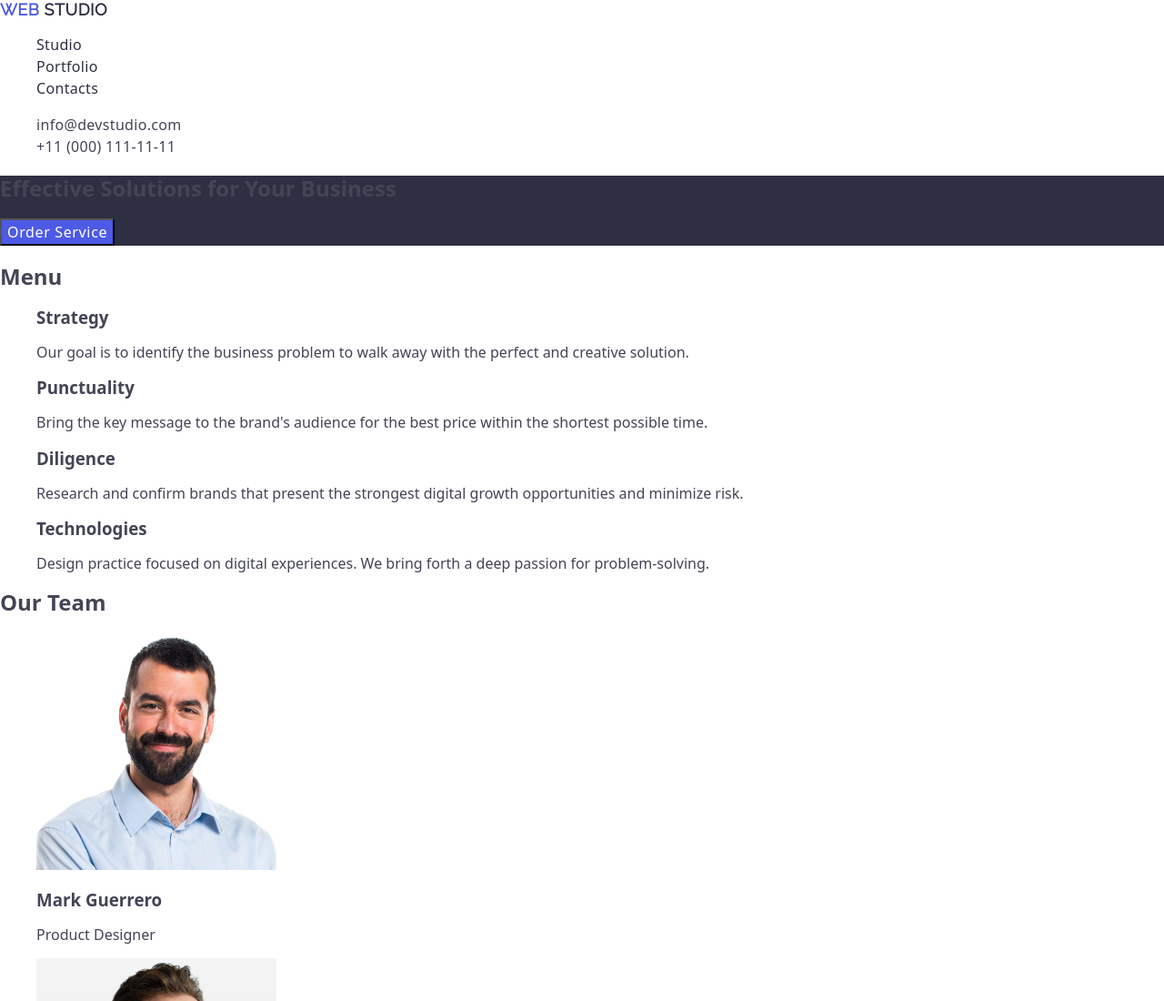
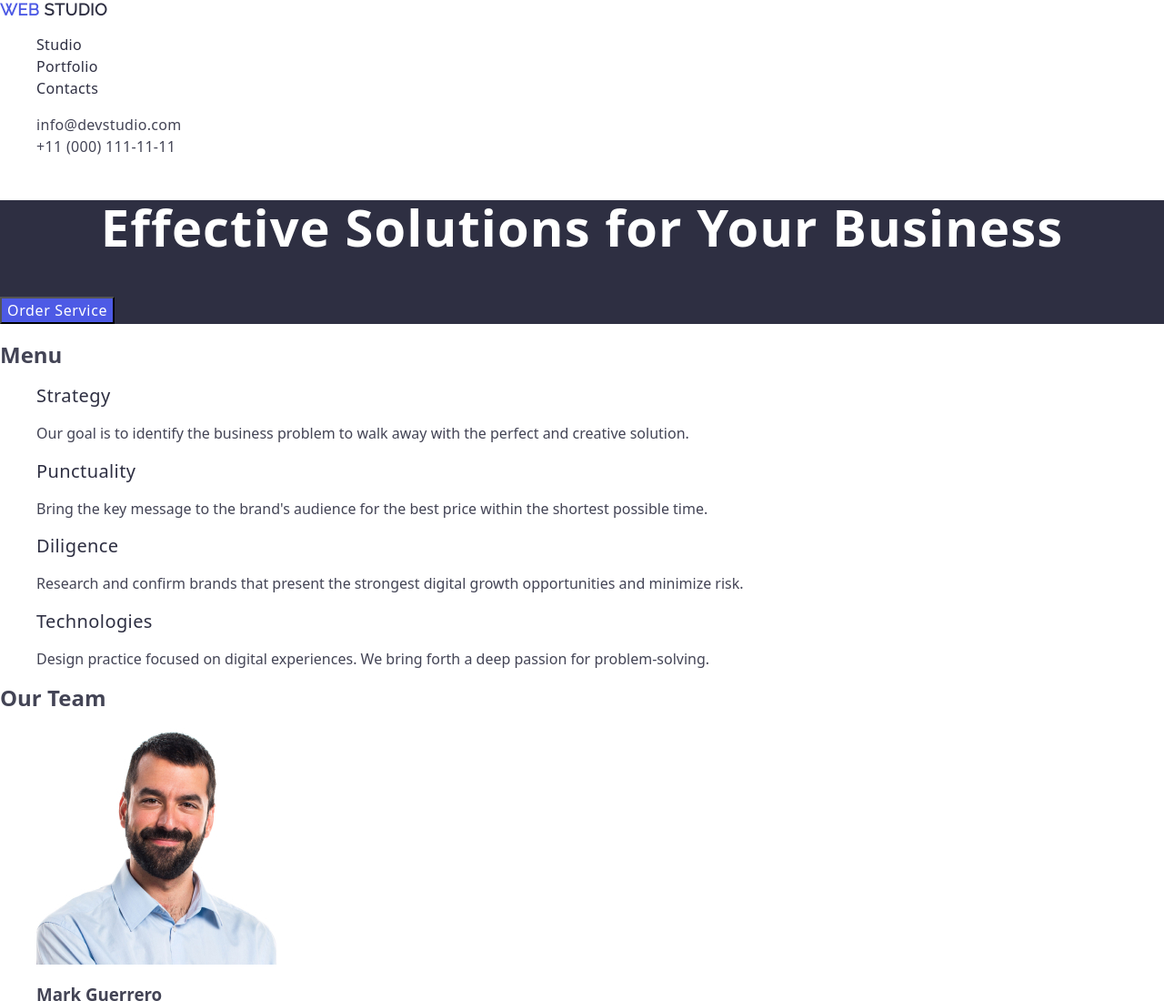
Before and after one commit to Leonidas1987/goit-markup-hw-02, a plain HTML site: page index.html in a window 1280 px wide. Shown: the top 1100 px of the page at 91% size. Drawn offline with nearby package versions, Linux system fonts and the light colour scheme.

Commit message:
section two
edit section two

```diff
--- a/css/styles.css
+++ b/css/styles.css
@@ -52,7 +52,7 @@ ul, ol {
 .sec_one {
     background-color: #2e2f42;
 }
-title_sec_one {
+.title_sec_one {
     font-size: 56px;
     line-height: 1.07;
     text-align: center;
@@ -71,6 +71,13 @@ cursor: pointer;
     background-color: #404BBF;
 }
 /* Body section 2*/
+.title_sec_two {
+    font-weight: 500;
+    font-size: 20px;
+    line-height: 1.2;
+    letter-spacing: 0.02em;
+    color: #2e2f42;
+}
 /* Body section 3*/
 /* Footer */
 footer {
--- a/index.html
+++ b/index.html
@@ -42,19 +42,19 @@
         <h2>Menu</h2>
         <ul>
             <li>
-                <h3>Strategy</h3>
-            <p>Our goal is to identify the business problem to walk away with the perfect and creative solution.</p>
+                <h3 class="title_sec_two">Strategy</h3>
+            <p class="parag_sec_two">Our goal is to identify the business problem to walk away with the perfect and creative solution.</p>
         </li>
             <li>
-                <h3>Punctuality</h3>
+                <h3 class="title_sec_two">Punctuality</h3>
                 <p>Bring the key message to the brand's audience for the best price within the shortest possible time.</p>
             </li>
             <li>
-                <h3>Diligence</h3>
+                <h3 class="title_sec_two">Diligence</h3>
                 <p>Research and confirm brands that present the strongest digital growth opportunities and minimize risk.</p>
             </li>
             <li>
-                <h3>Technologies</h3>
+                <h3 class="title_sec_two">Technologies</h3>
                 <p>Design practice focused on digital experiences. We bring forth a deep passion for problem-solving.</p>
             </li>
         </ul>
```
